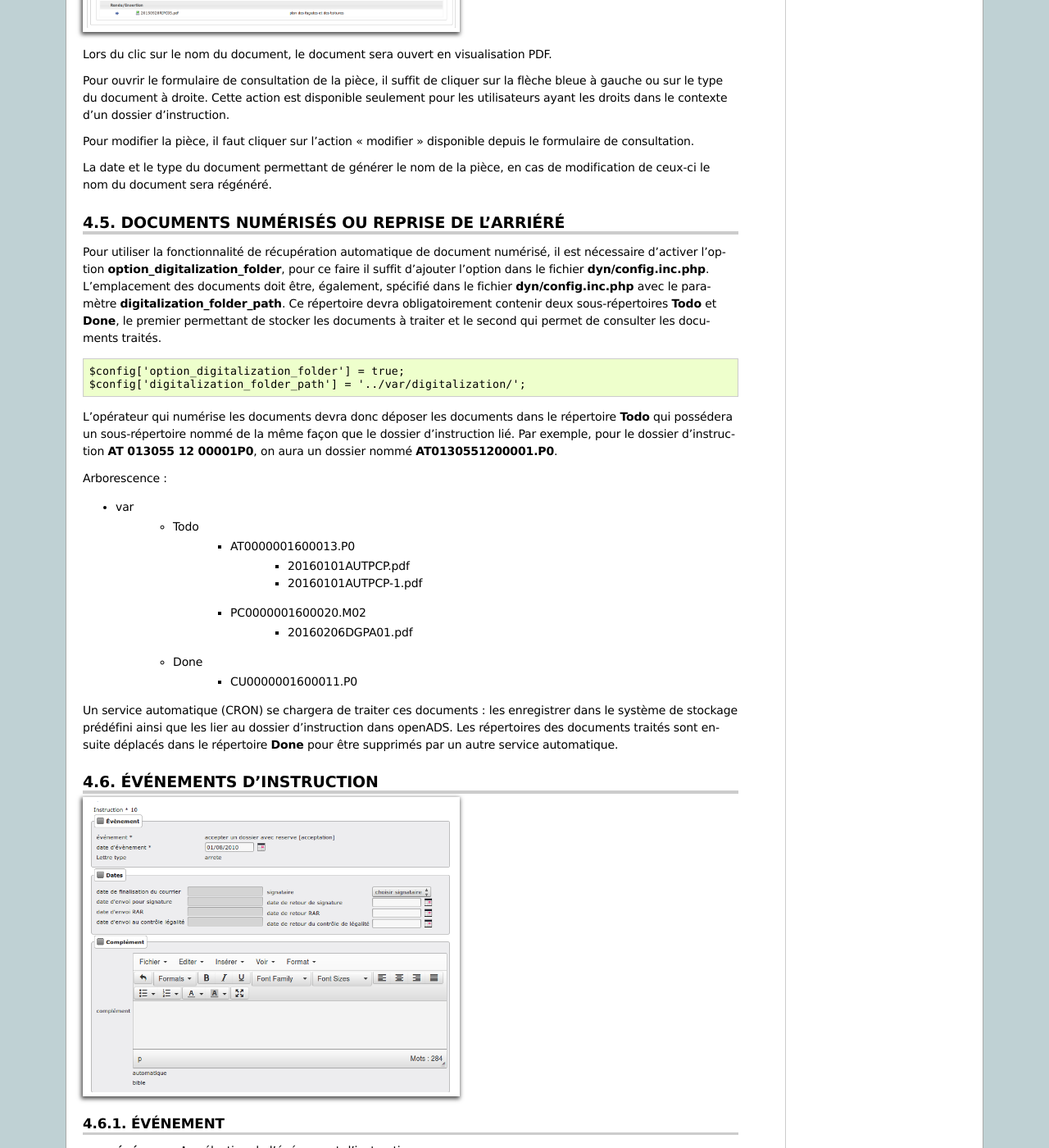
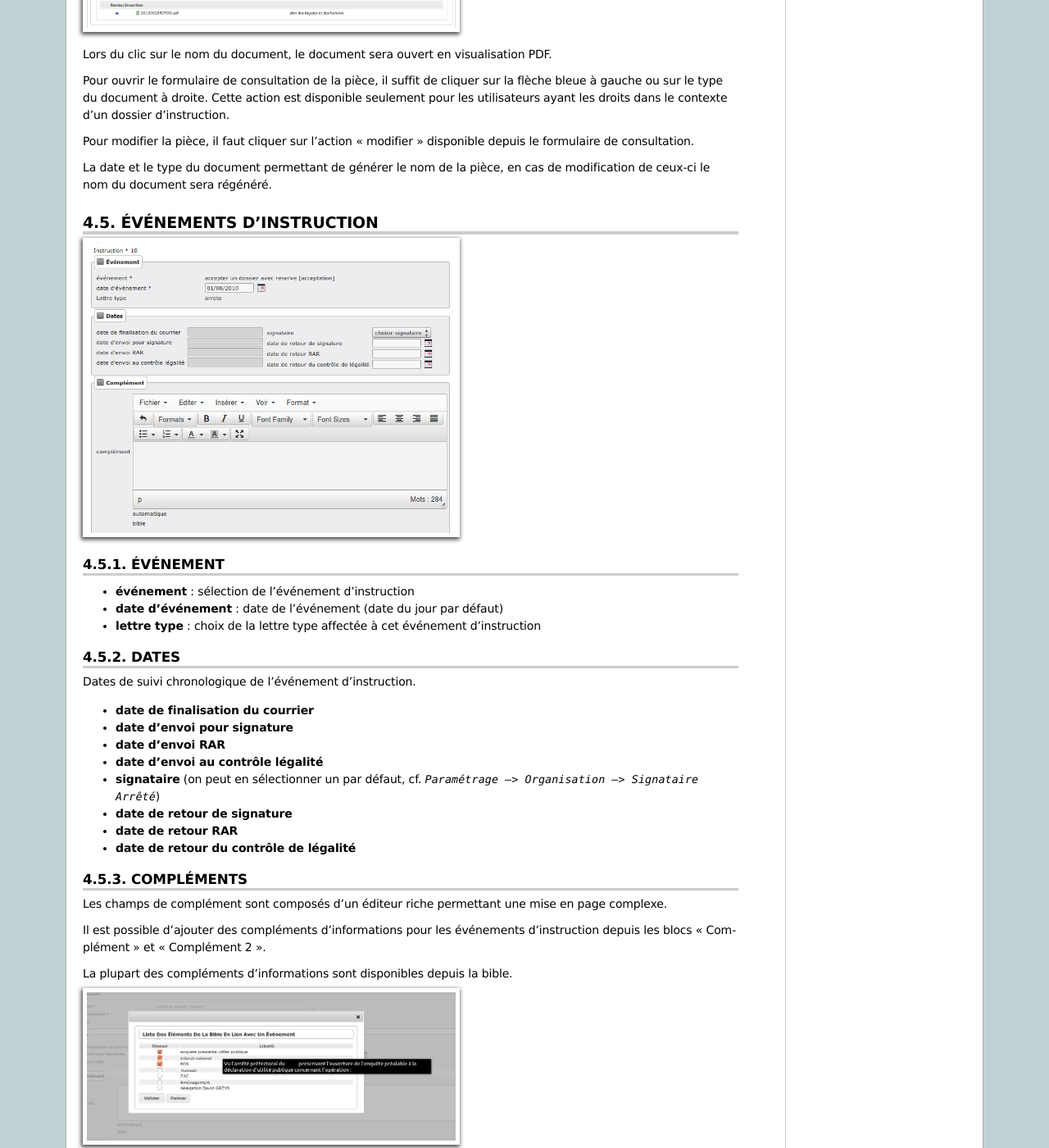
Before and after one commit to mpavaux/openads-documentation, a Sphinx documentation site: the page built from source/manuel_utilisateur/instruction.rst, in a window 1280 px wide and 1400 px high, scrolled down 2431 px. Shown: the whole window at 82% size. Built offline with Sphinx 7.4.7, drawn with Linux system fonts in a browser that asks for light colours; some of the changed text lies outside the part shown.

Commit message:
* Suppression du paragraphe sur les documents numérisés dans le manuel de l'utilisateur.

```diff
--- a/source/manuel_utilisateur/instruction.rst
+++ b/source/manuel_utilisateur/instruction.rst
@@ -121,35 +121,6 @@
 Pour modifier la pièce, il faut cliquer sur l'action "modifier" disponible depuis le formulaire de consultation.
 
 La date et le type du document permettant de générer le nom de la pièce, en cas de modification de ceux-ci le nom du document sera régénéré.
-
-===========================================
-Documents numérisés ou reprise de l'arriéré
-===========================================
-
-Pour utiliser la fonctionnalité de récupération automatique de document numérisé, il est nécessaire d'activer l'option **option_digitalization_folder**, pour ce faire il suffit d'ajouter l'option dans le fichier **dyn/config.inc.php**.
-L'emplacement des documents doit être, également, spécifié dans le fichier **dyn/config.inc.php** avec le paramètre **digitalization_folder_path**. Ce répertoire devra obligatoirement contenir deux sous-répertoires **Todo** et **Done**, le premier permettant de stocker les documents à traiter et le second qui permet de consulter les documents traités.
-
-.. code-block:: php
-
-    $config['option_digitalization_folder'] = true;
-    $config['digitalization_folder_path'] = '../var/digitalization/';
-
-L'opérateur qui numérise les documents devra donc déposer les documents dans le répertoire **Todo** qui possédera un sous-répertoire nommé de la même façon que le dossier d'instruction lié. Par exemple, pour le dossier d'instruction **AT 013055 12 00001P0**, on aura un dossier nommé **AT0130551200001.P0**.
-
-Arborescence :
-
-* var
-    * Todo
-        * AT0000001600013.P0
-            * 20160101AUTPCP.pdf
-            * 20160101AUTPCP-1.pdf
-        * PC0000001600020.M02
-            * 20160206DGPA01.pdf
-    * Done
-        * CU0000001600011.P0
-
-Un service automatique (CRON) se chargera de traiter ces documents : les enregistrer dans le système de stockage prédéfini ainsi que les lier au dossier d'instruction dans openADS.
-Les répertoires des documents traités sont ensuite déplacés dans le répertoire **Done** pour être supprimés par un autre service automatique.
 
 ========================
 Événements d'instruction
```
